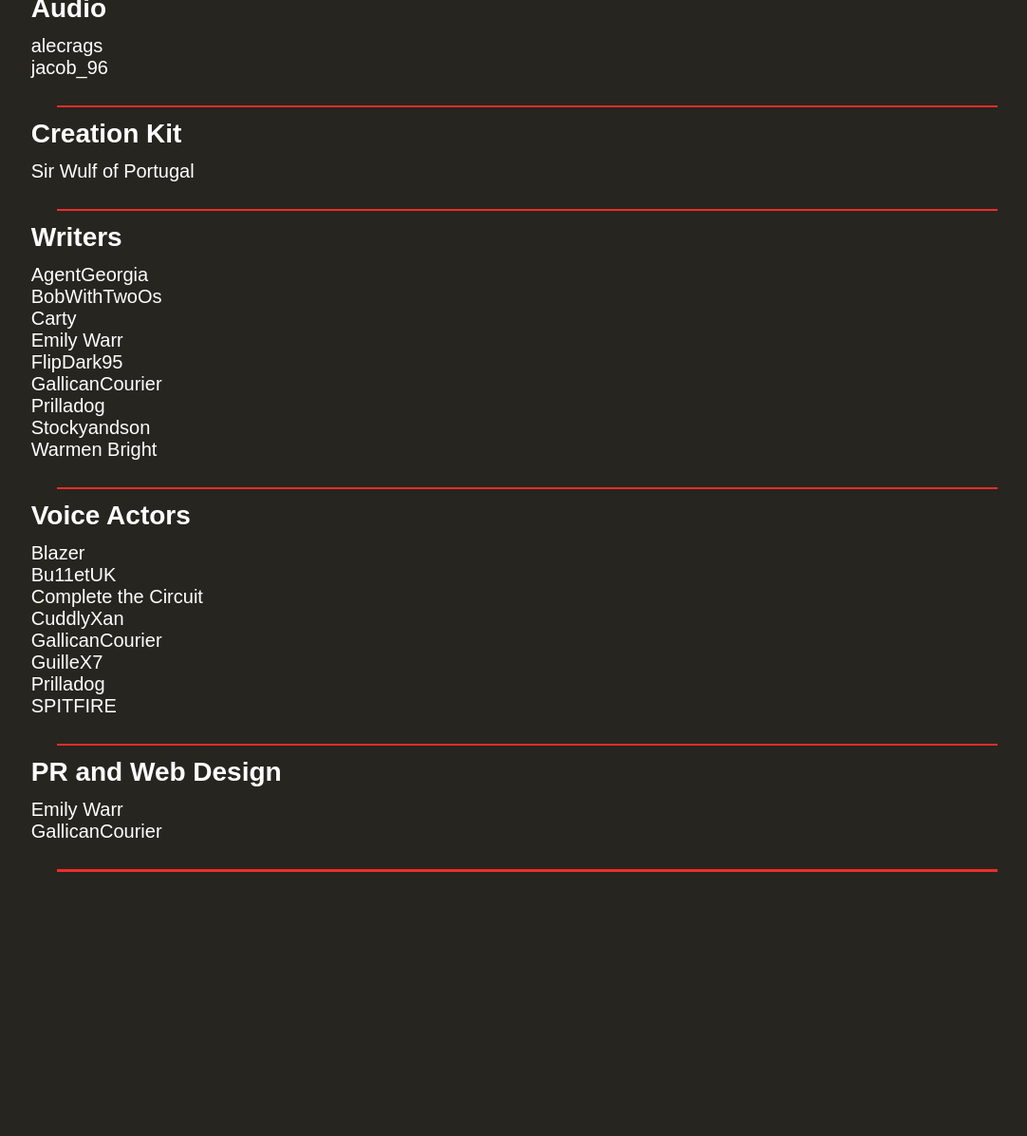
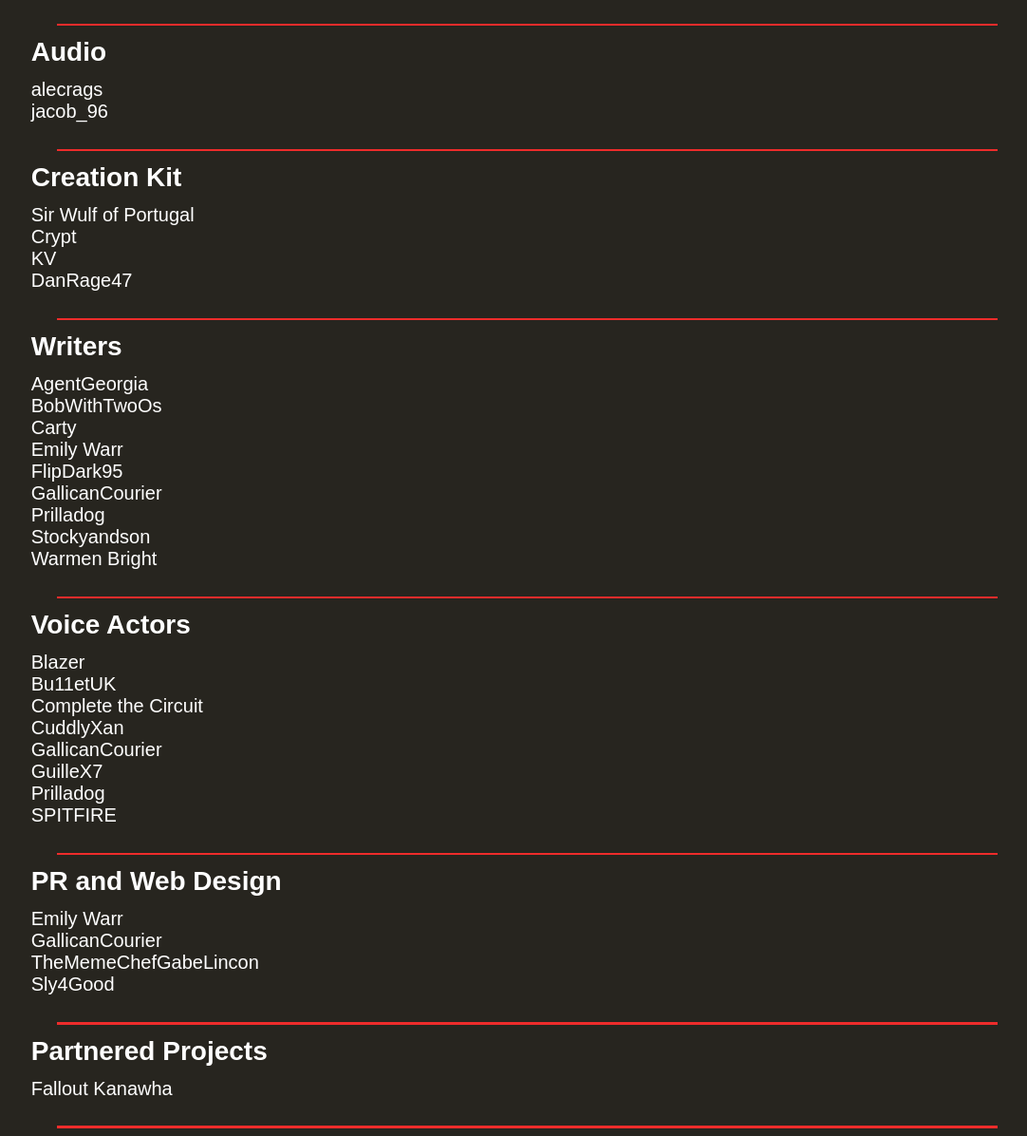
Before and after one commit to falloutlondon/falloutlondon.github.io, a plain HTML site: page devTeam.html in a window 1280 px wide. Shown: the part 875-2071 px from the top of the page at 95% size, without its empty margins (174-1256 px from the left). Before the commit the page ends 1801 px from the top, so only its background shows below. Drawn offline with Linux system fonts and the light colour scheme.

Commit message:
devTeam.html minor update
small update to devTeam.html

```diff
--- a/devTeam.html
+++ b/devTeam.html
@@ -62,7 +62,8 @@
 					KV<br>
 					Proclo<br>
 					Prilladog<br>
-					<a href='https://www.deviantart.com/strokahof'>Strokahof</a></p>
+					<a href='https://www.deviantart.com/strokahof'>Strokahof</a><br>
+					<a href='https://www.artstation.com/ofgustoart'>Sly4Good</a></p>
 				</div>
 			</div>
 
@@ -84,7 +85,8 @@
 					<a href='https://www.deviantart.com/strokahof'>Strokahof</a><br>
 					SunnyDelight<br>
 					Truly_Britsy<br>
-					Utherien</p>
+					Utherien<br>
+					KV</p>
 				</div>
 			</div>
 
@@ -107,7 +109,10 @@
 					<p><b>Creation Kit</b></p>
 				</div>
 				<div class='contentBoxText'>
-					<p>Sir Wulf of Portugal</p>
+					<p>Sir Wulf of Portugal<br>
+					Crypt<br>
+					KV<br>
+					DanRage47</p>
 				</div>
 			</div>
 
@@ -156,7 +161,21 @@
 				</div>
 				<div class='contentBoxText'>
 					<p><a href='https://www.emilyjwarr.co.uk/'>Emily Warr</a><br>
-					GallicanCourier</p>
+					GallicanCourier<br>
+					TheMemeChefGabeLincon<br>
+					Sly4Good<br>
+					</p>
+				</div>
+			</div>
+
+			<hr>
+
+			<div class='contentBox'>
+				<div class='contentBoxHeader'>
+					<p><b>Partnered Projects</b></p>
+				</div>
+				<div class='contentBoxText'>
+					<p><a href='https://www.moddb.com/mods/project-kanawha'>Fallout Kanawha</p>
 				</div>
 			</div>
 
```
